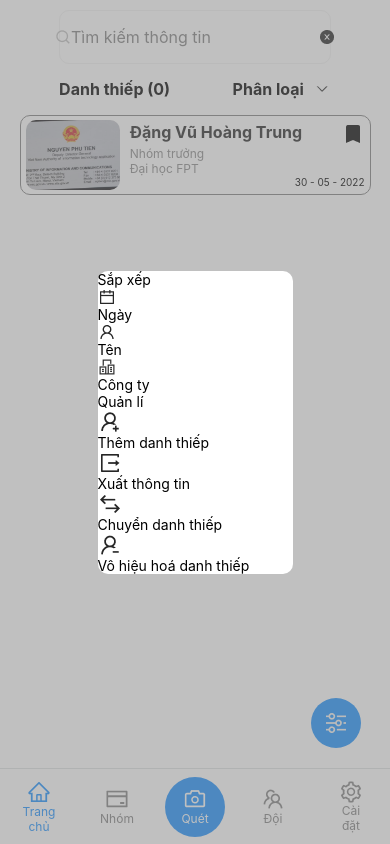
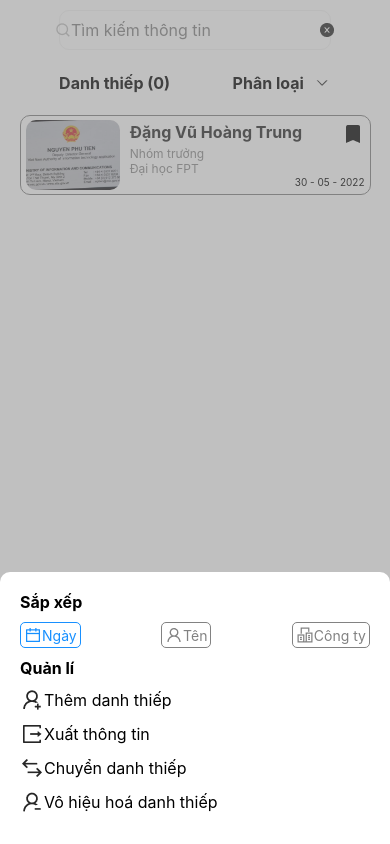
Before and after one commit to AltAdamNguyen/name-card-management, a React Native app in the folder frontend/: screen /HomeScreen in a window 390 px wide. Both pictures are taken after a click on the element 335 px from the left and 723 px from the top of the page. Built offline with nearby package versions, Linux system fonts and the light colour scheme.

Commit message:
Update float button - Home screen

```diff
--- a/frontend/src/Screen/Home/Home.js
+++ b/frontend/src/Screen/Home/Home.js
@@ -13,6 +13,7 @@ const Home = ({ navigation }) => {
     const [modalVisible, setModalVisible] = useState(false);
     const [modalFloatVisible, setModalFloatVisible] = useState(false);
     const [flag, setFlag] = useState();
+    const [sort, setSort] = useState(1);
 
     const handlePressButtonFlag = (item) => {
         setModalVisible(!modalVisible);
@@ -29,7 +30,7 @@ const Home = ({ navigation }) => {
                 <View style={styles.buttonFlag}>
                     <View style={[{ backgroundColor: flag.background }, styles.sectionFlag]}>
                         <Text style={[styles.labelFlag, { color: flag.color }]}>{flag.title}</Text>
-                        <TouchableOpacity onPress={() => { deleteFlag() }}>
+                        <TouchableOpacity onPress={() => { deleteFlag() }} activeOpacity={1}>
                             <Image source={iconPath.icClose} style={{ tintColor: flag.color }} />
                         </TouchableOpacity>
                     </View>
@@ -43,11 +44,6 @@ const Home = ({ navigation }) => {
                 </View>
             )
         }
-    }
-
-    const handlePressFloatButton = () => {
-        console.log('press')
-
     }
 
     const listFlag = [
@@ -84,6 +80,31 @@ const Home = ({ navigation }) => {
             value: 4
         },
     ]
+
+    const listSort = [
+        {
+            name: 'date',
+            title: 'Ngày',
+            icon: iconPath.icDate,
+            value: 1
+        },
+        {
+            name: 'name',
+            title: 'Tên',
+            icon: iconPath.icUser,
+            value: 2
+        },
+        {
+            name: 'company',
+            title: 'Công ty',
+            icon: iconPath.icOffice,
+            value: 3
+        },
+    ]
+
+    const handlePressSort = (item) => {
+        setSort(item.value);
+    };
 
     return (
         <SafeAreaView style={styles.container}>
@@ -165,64 +186,56 @@ const Home = ({ navigation }) => {
                 </ScrollView>
                 <View>
                     <Modal
-                        animationType="fade"
+                        animationType="slide"
                         transparent={true}
                         visible={modalFloatVisible}
                         onRequestClose={() => {
                             Alert.alert('Modal has been closed.');
-                            setModalFloatVisible(!modalVisible);
+                            setModalFloatVisible(!modalFloatVisible);
                         }}>
-                        <TouchableOpacity style={styles.containerOverlay} onPress={() => setModalFloatVisible(!modalVisible)}>
+                        <TouchableOpacity style={styles.containerOverlay} onPress={() => setModalFloatVisible(!modalFloatVisible)}>
                             <TouchableWithoutFeedback >
-                                <View style={styles.modalView}>
+                                <View style={styles.modelViewFloat}>
+                                    <View style={styles.mb10}>
+                                        <Text style={[styles.modalLabel, styles.Bold, styles.mb10]}>Sắp xếp</Text>
+                                        <View style={styles.modalFloatSort}>
+                                            {listSort.map((item, index) => {
+                                                return (
+                                                    <TouchableOpacity key={index} onPress={()=> handlePressSort(item)}>
+                                                        <View style={[styles.modalItem, styles.modalFloatSortItem, {borderColor: item.value == sort ? '#1890FF':'#828282'}]}>
+                                                            <Image source={item.icon} style={{tintColor: item.value == sort ? '#1890FF':'#828282'}}/>
+                                                            <Text style={{color: item.value == sort ? '#1890FF':'#828282'}}>{item.title}</Text>
+                                                        </View>
+                                                    </TouchableOpacity>
+                                                )
+                                            })}
+                                        </View>
+                                    </View>
                                     <View>
-                                        <Text>Sắp xếp</Text>
+                                        <Text style={[styles.modalLabel, styles.Bold, styles.mb10]}>Quản lí</Text>
                                         <View>
                                             <TouchableOpacity>
-                                                <View>
-                                                    <Image source={iconPath.icDate} />
-                                                    <Text>Ngày</Text>
+                                                <View style={[styles.modalFloatMange, styles.mb10]}>
+                                                    <Image source={iconPath.icUserAdd} />
+                                                    <Text style={styles.modalLabel}>Thêm danh thiếp</Text>
                                                 </View>
                                             </TouchableOpacity>
                                             <TouchableOpacity>
-                                                <View>
-                                                    <Image source={iconPath.icUser} />
-                                                    <Text>Tên</Text>
+                                                <View style={[styles.modalFloatMange, styles.mb10]}>
+                                                    <Image source={iconPath.icExport} />
+                                                    <Text style={styles.modalLabel}>Xuất thông tin</Text>
                                                 </View>
                                             </TouchableOpacity>
                                             <TouchableOpacity>
-                                                <View>
-                                                    <Image source={iconPath.icOffice} />
-                                                    <Text>Công ty</Text>
-                                                </View>
-                                            </TouchableOpacity>
-                                        </View>
-                                    </View>
-                                    <View>
-                                        <Text>Quản lí</Text>
-                                        <View>
-                                            <TouchableOpacity>
-                                                <View>
-                                                    <Image source={iconPath.icUserAdd} />
-                                                    <Text>Thêm danh thiếp</Text>
+                                                <View style={[styles.modalFloatMange, styles.mb10]}>
+                                                    <Image source={iconPath.icSwap} />
+                                                    <Text style={styles.modalLabel}>Chuyển danh thiếp</Text>
                                                 </View>
                                             </TouchableOpacity>
                                             <TouchableOpacity>
-                                                <View>
-                                                    <Image source={iconPath.icExport} />
-                                                    <Text>Xuất thông tin</Text>
-                                                </View>
-                                            </TouchableOpacity>
-                                            <TouchableOpacity>
-                                                <View>
-                                                    <Image source={iconPath.icSwap} />
-                                                    <Text>Chuyển danh thiếp</Text>
-                                                </View>
-                                            </TouchableOpacity>
-                                            <TouchableOpacity>
-                                                <View>
+                                                <View style={[styles.modalFloatMange, styles.mb10]}>
                                                     <Image source={iconPath.icUserDelete} />
-                                                    <Text>Vô hiệu hoá danh thiếp</Text>
+                                                    <Text style={styles.modalLabel}>Vô hiệu hoá danh thiếp</Text>
                                                 </View>
                                             </TouchableOpacity>
                                         </View>
--- a/frontend/src/Screen/Home/styles.js
+++ b/frontend/src/Screen/Home/styles.js
@@ -2,6 +2,13 @@ import { StyleSheet } from 'react-native';
 
 // define your styles
 const styles = StyleSheet.create({
+    Bold: {
+        fontWeight: 'bold',
+    },
+    mb10: {
+        marginBottom: 10,
+    },
+
     containerOverlay: {
         fontfamily: 'Roboto',
         flex: 1,
@@ -29,6 +36,34 @@ const styles = StyleSheet.create({
                     fontSize: 15,
                 },
 
+        modelViewFloat: {
+            backgroundColor: '#ffff',
+            width: '100%',
+            position: 'absolute',
+            bottom: 0,
+            padding: 20,
+            borderTopLeftRadius: 10,
+            borderTopRightRadius: 10,
+        },
+            modalLabel: {
+                fontSize: 16,
+            },
+            modalFloatSort: {
+                flexDirection: 'row',
+                width: '100%',
+                justifyContent: 'space-between',
+                alignItems: 'center',
+            },
+                modalFloatSortItem: {
+                    borderColor: '#828282',
+                    borderWidth: 1,
+                    borderRadius: 5,
+                    padding: 3,
+                },
+            modalFloatMange: {
+                flexDirection: 'row',
+                alignItems: 'center',
+            },
     container: {
         fontfamily: 'Roboto',
         flex: 1,
@@ -45,7 +80,6 @@ const styles = StyleSheet.create({
         alignItems: 'center',
     },
     sectionStyle: {
-        flex:1,
         width: '90%',
         flexDirection: 'row',
         justifyContent: 'center',
```
Lines whose indentation alone changed are shown as unchanged.
